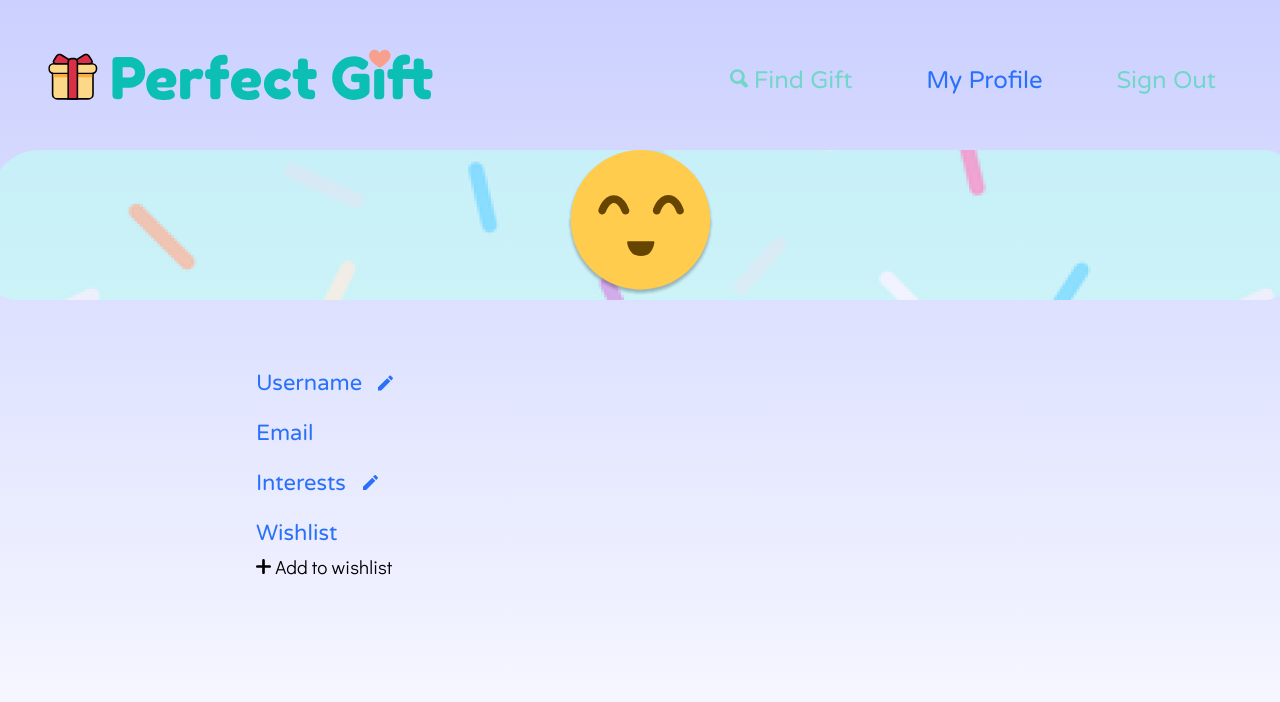
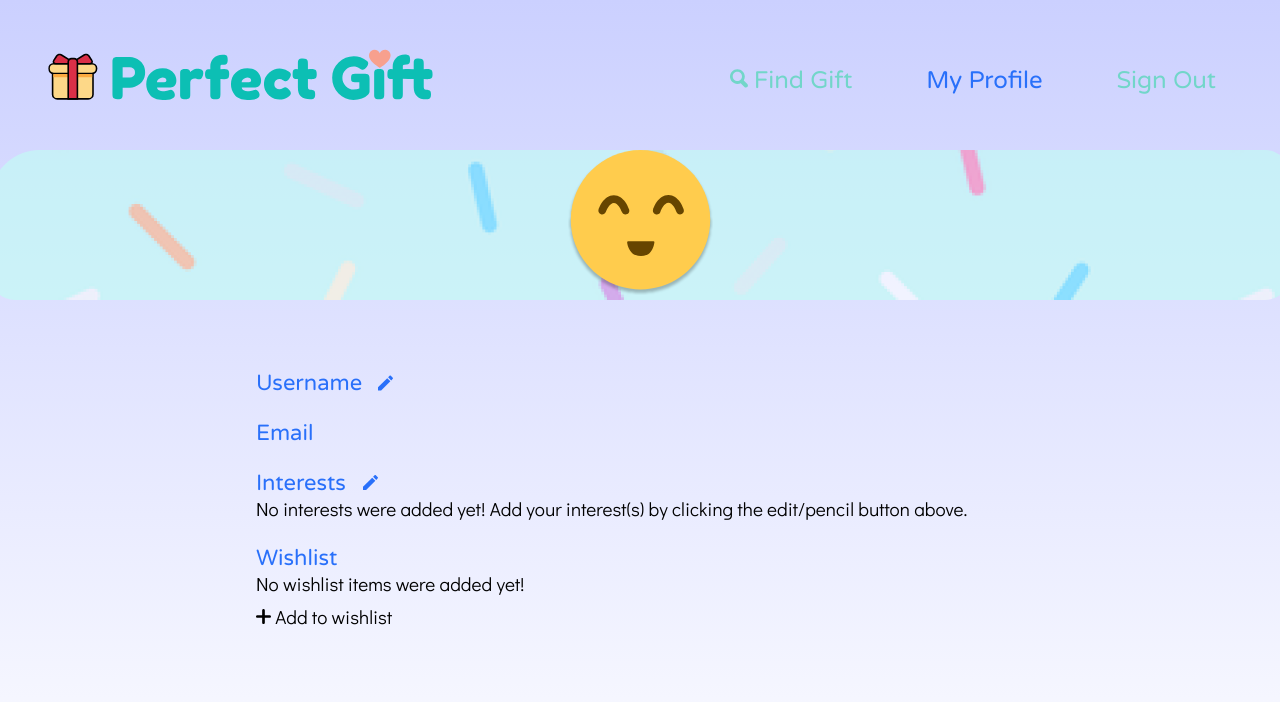
Before and after one commit to venuswku/perfect-gift, a React (Create React App) app: page /profile in a window 1280 px wide. Shown: the top 702 px of the page. Built offline with nearby package versions, Linux system fonts and the light colour scheme; no server answers.

Commit message:
add message to profile & searched user popup for when user has no interests or wishlist items

```diff
--- a/src/pages/Home/SearchedUserProfilePopup/SearchedUserProfilePopup.js
+++ b/src/pages/Home/SearchedUserProfilePopup/SearchedUserProfilePopup.js
@@ -118,14 +118,21 @@ class SearchedUserProfilePopup extends Component {
                     <div className={color} key={qTopic}>{qResponse}</div>
                 );
             }
+
             return displayQResponses;
         });
+        if (displayQResponses.length === 0) {
+            displayQResponses.push(<div className="profileUserInfo">No interests were indicated.</div>);
+        }
 
         // Displays wishlist items.
         const wl_response = this.state.wlresponse;
-        const displaywishlist = [];
+        const displayWishlist = [];
         for (let i in wl_response) {
-            displaywishlist.push(<span className="wishlistItem" key={wl_response[i]}><GiftBullet/>&nbsp;&nbsp;{wl_response[i]}</span>);
+            displayWishlist.push(<span className="wishlistItem" key={wl_response[i]}><GiftBullet/>&nbsp;&nbsp;{wl_response[i]}</span>);
+        }
+        if (displayWishlist.length === 0) {
+            displayWishlist.push(<div className="profileUserInfo">No items were added to this user's wishlist.</div>);
         }
 
         return (
@@ -157,7 +164,7 @@ class SearchedUserProfilePopup extends Component {
                         {/* wishlist */}
                         <div className="wishlistWrapper">
                             <span className='topicFont'>Wishlist</span>
-                            <div className="list">{displaywishlist}</div>
+                            <div className="list">{displayWishlist}</div>
                         </div>
                     </div>
                 </div>
--- a/src/pages/Profile/Profile.js
+++ b/src/pages/Profile/Profile.js
@@ -296,12 +296,18 @@ class Profile extends Component {
             }
             return displayQResponses;
         });
+        if (displayQResponses.length === 0) {
+            displayQResponses.push(<div className="profileUserInfo">No interests were added yet! Add your interest(s) by clicking the edit/pencil button above.</div>);
+        }
 
         // Displays wishlist items.
         const wl_response = this.state.wlresponse;
-        const displaywishlist = [];
+        const displayWishlist = [];
         for (let i in wl_response) {
-            displaywishlist.push(<span className="wishlistItem" key={wl_response[i]}><GiftBullet/>&nbsp;&nbsp;{wl_response[i]}&nbsp;&nbsp;<DeleteWishlistItem username={this.state.username} info={wl_response[i]} deleteWLItem={this.deleteWLItem}/></span>);
+            displayWishlist.push(<span className="wishlistItem" key={wl_response[i]}><GiftBullet/>&nbsp;&nbsp;{wl_response[i]}&nbsp;&nbsp;<DeleteWishlistItem username={this.state.username} info={wl_response[i]} deleteWLItem={this.deleteWLItem}/></span>);
+        }
+        if (displayWishlist.length === 0) {
+            displayWishlist.push(<div className="profileUserInfo">No wishlist items were added yet!</div>);
         }
 
         return (
@@ -338,7 +344,7 @@ class Profile extends Component {
                         {/* wishlist */}
                         <div className="wishlistWrapper">
                             <span className='topicFont'>Wishlist</span>
-                            <div className="list">{displaywishlist}</div>
+                            <div className="list">{displayWishlist}</div>
                             {this.state.showWishlistPopup ? <AddToWishlistPopup toggle={this.togglePopupWL} username={this.state.username} firstname={this.state.firstname} updateWishlist={this.updateWL}/> : null}
                             <span className='addToWishlist' onClick={this.togglePopupWL}><AddButton/>&nbsp;Add to wishlist</span>
                         </div>
```
